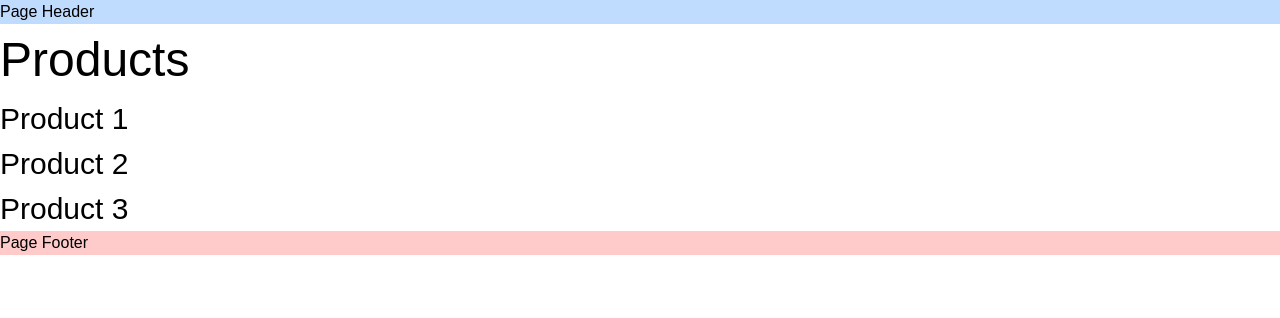
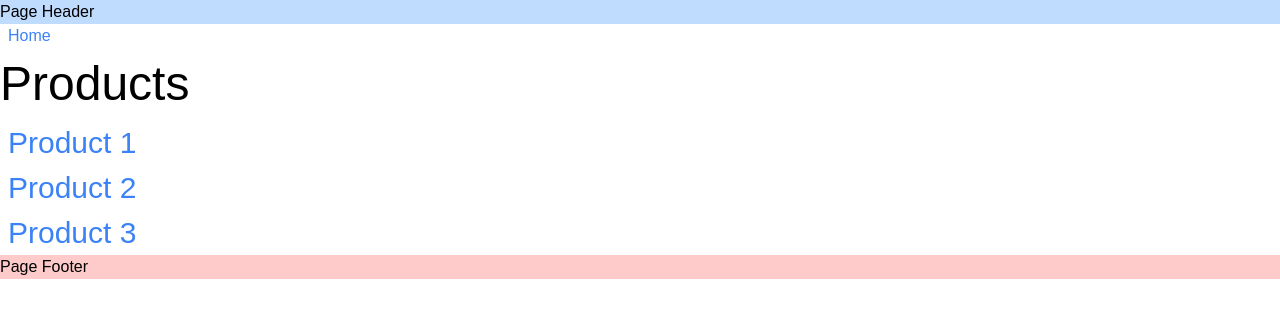
Before and after one commit to deepak252/nextjs-tutorial, a Next.js app: page /products in a window 1280 px wide. Shown: the top 318 px of the page. Built offline with nearby package versions, Linux system fonts and the light colour scheme.

Commit message:
Routing- Link Component

```diff
--- a/src/app/globals.css
+++ b/src/app/globals.css
@@ -38,3 +38,7 @@ h3 {
 h4 {
   @apply text-2xl font-medium leading-normal;
 }
+
+a {
+  @apply text-blue-500 mx-2 hover:underline;
+}
--- a/src/app/page.tsx
+++ b/src/app/page.tsx
@@ -1,3 +1,11 @@
+import Link from "next/link";
+
 export default function HomePage() {
-  return <div>Welcome Home</div>;
+  return (
+    <div>
+      <Link href="/docs2">Docs</Link>
+      <Link href="/products">Products</Link>
+      <h3>Welcome Home</h3>
+    </div>
+  );
 }
--- a/src/app/products/page.tsx
+++ b/src/app/products/page.tsx
@@ -1,10 +1,15 @@
+import Link from "next/link";
+
 export default function ProductsPage() {
   return (
     <div>
+      <Link href="/">Home</Link>
       <h1>Products</h1>
-      <h3>Product 1</h3>
-      <h3>Product 2</h3>
-      <h3>Product 3</h3>
+
+      <h3><Link href="/products/1">Product 1</Link></h3>
+      <h3><Link href="/products/2">Product 2</Link></h3>
+      {/* 'replace' tag replace the current route history state */}
+      <h3><Link href="/products/3" replace>Product 3</Link></h3>
     </div>
   );
 }
```
